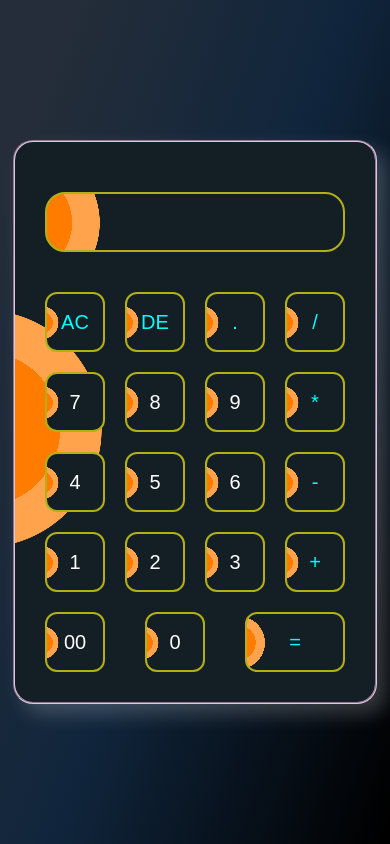
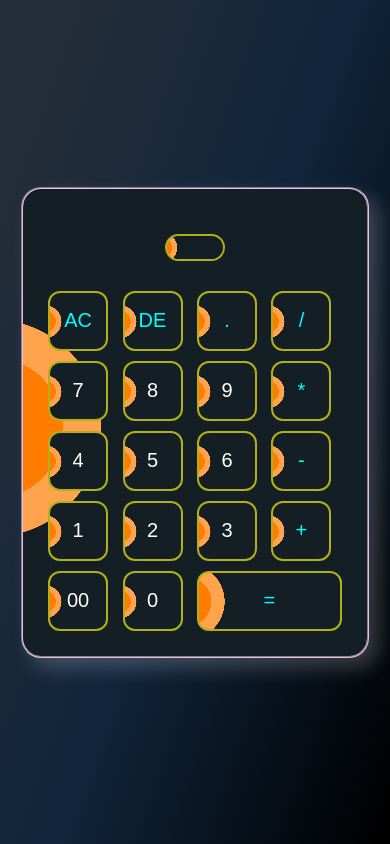
Before and after one commit to haran-irah/codingsamurai, a plain HTML site: page Web-based Calculator Project/index.html in a window 390 px wide. Drawn offline with Linux system fonts and the light colour scheme.

Commit message:
Update style.css

```diff
--- a/Web-based Calculator Project/style.css
+++ b/Web-based Calculator Project/style.css
@@ -60,26 +60,20 @@ form input.operator{
 color: aqua;
 }
 @media screen and (max-width: 600px) {
-    form .display input {
-       font-size: 30px;
+    .calculator form {
+        align-items: center;
     }
 
-    form input {
-       width: 40px;
-       height: 40px;
-       font-size: 16px;
+    .calculator form > div {
+        flex-direction: column;
+        align-items: center;
     }
 
-    form input.equal {
-       width: 100px;
+    .calculator form input {
+        margin: 5px;
     }
- }
- form {
-    display: flex;
-    flex-direction: column;
- }
 
- form > div {
-    display: flex;
-    justify-content: space-between;
- }
+    .calculator form .display input {
+        font-size: 20px;
+    }
+}
```
